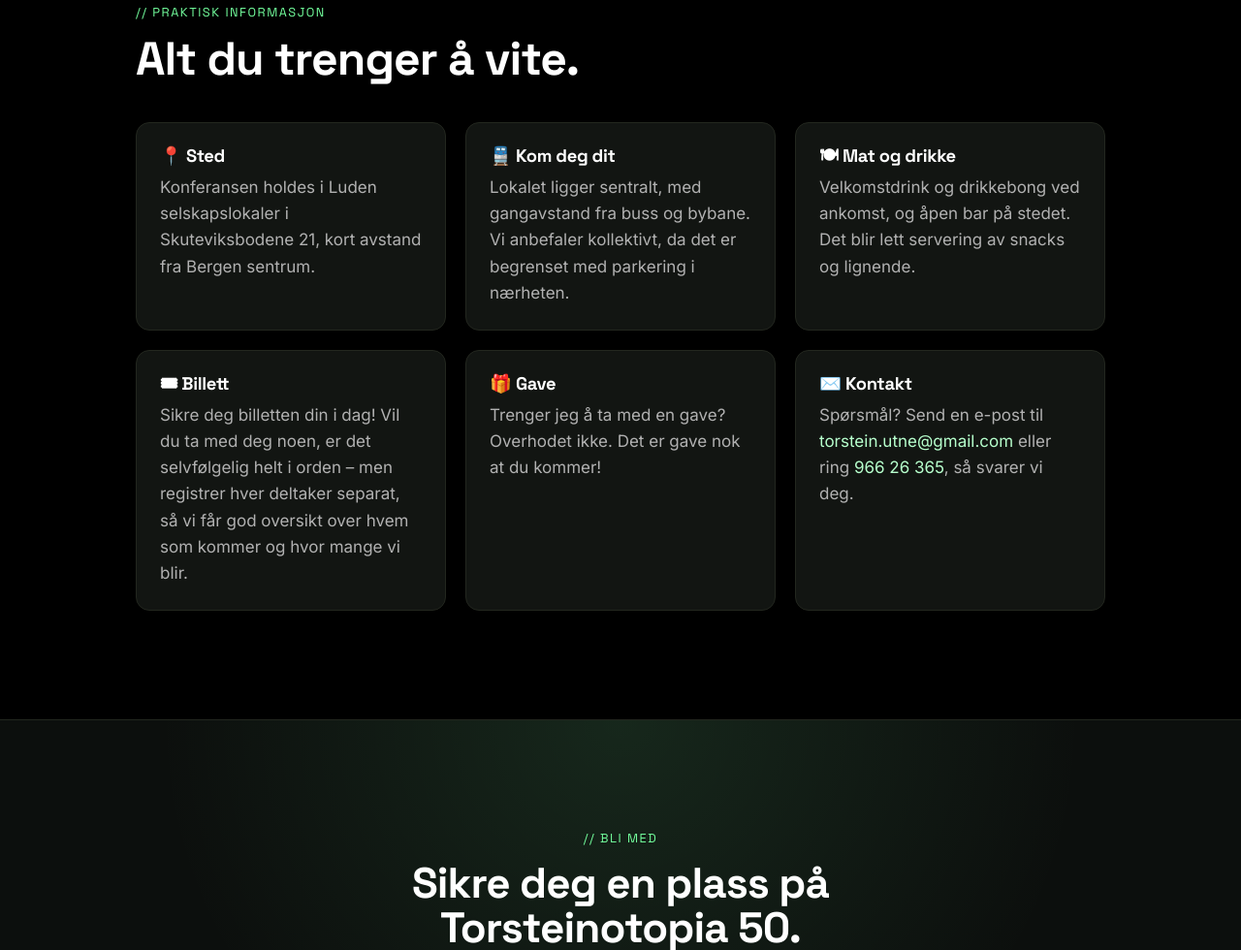
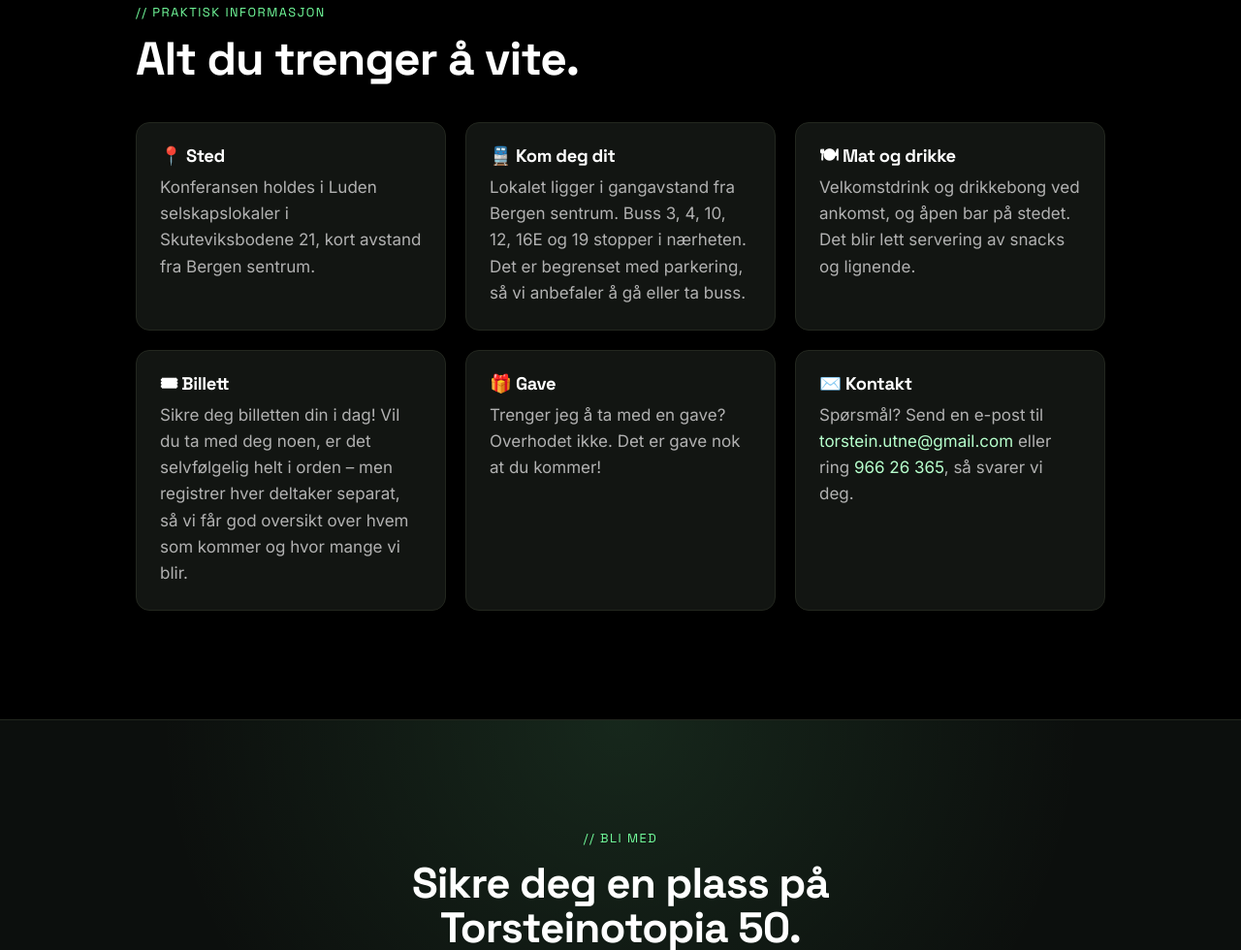
Before and after one commit to TorsteinUtne/torsteinotopia, a plain HTML site: page index.html in a window 1280 px wide. Shown: the part 2266-3246 px from the top of the page at 97% size. Drawn offline with Linux system fonts and the light colour scheme.

Commit message:
Oppdater «Kom deg dit»: fjern bybane, legg til busslinjer
Co-Authored-By: Claude Opus 4.8 <noreply@anthropic.com>

```diff
--- a/index.html
+++ b/index.html
@@ -122,7 +122,7 @@
         </article>
         <article class="card">
           <h3>🚆 Kom deg dit</h3>
-          <p>Lokalet ligger sentralt, med gangavstand fra buss og bybane. Vi anbefaler kollektivt, da det er begrenset med parkering i nærheten.</p>
+          <p>Lokalet ligger i gangavstand fra Bergen sentrum. Buss 3, 4, 10, 12, 16E og 19 stopper i nærheten. Det er begrenset med parkering, så vi anbefaler å gå eller ta buss.</p>
         </article>
         <article class="card">
           <h3>🍽 Mat og drikke</h3>
```
